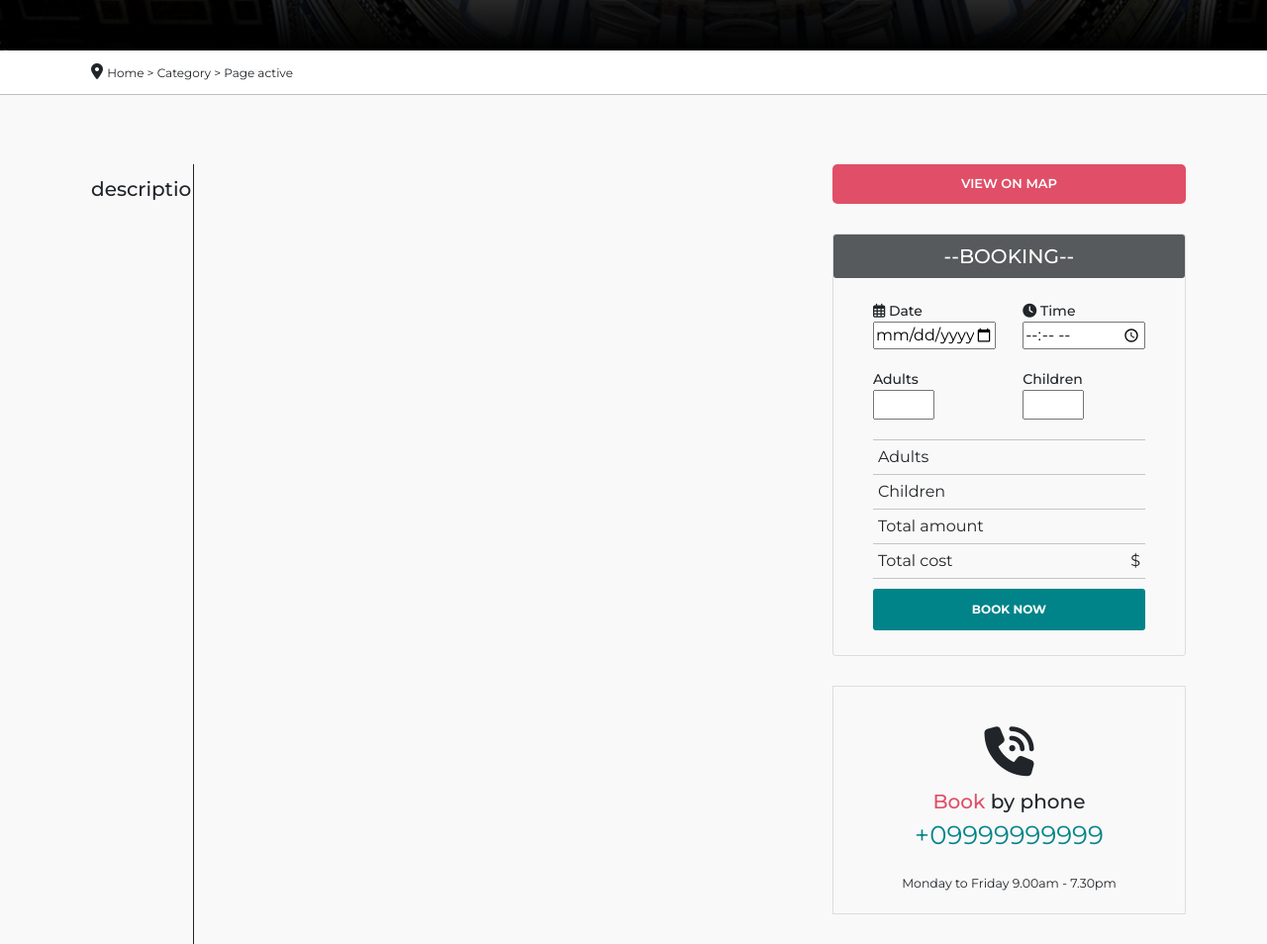
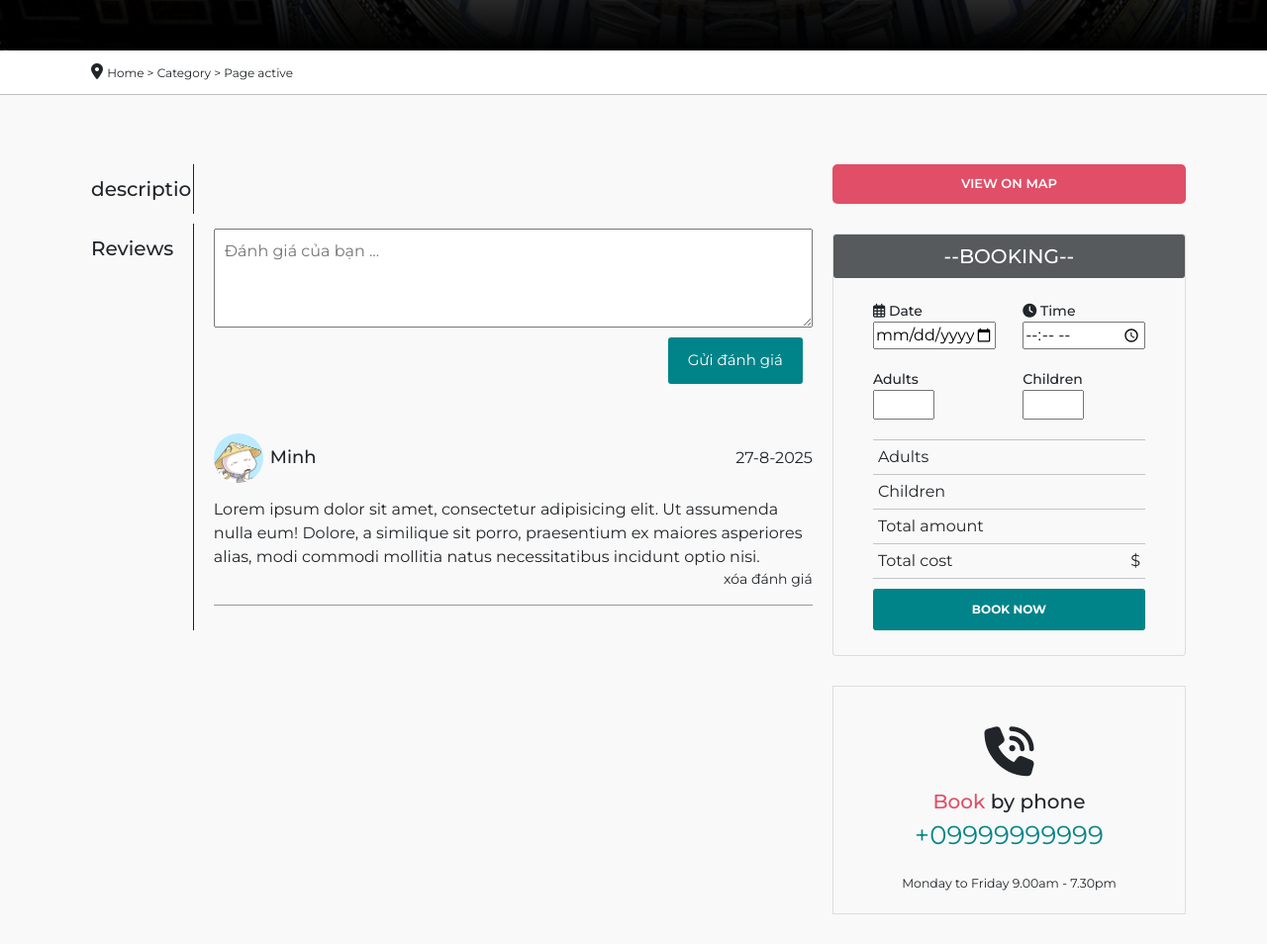
Before and after one commit to C-Minh17/big_project_js, a plain HTML site: page pages/item.html in a window 1280 px wide. Shown: the part 449-1403 px from the top of the page at 99% size. Drawn offline with nearby package versions, Linux system fonts and the light colour scheme; grey boxes are pictures that could not be loaded.

Commit message:
làm phần đánh giá của người dùng

```diff
--- a/asset/css/style.css
+++ b/asset/css/style.css
@@ -1360,8 +1360,11 @@ header{
 .info-item .box-info{
     display:flex;
 }
+.info-item .container-info{
+    width: 68%;
+}
 .info-item .box-info .info-detail{
-    width: 68%;
+    width: 100%;
     display: flex;
 }
 .info-item .box-info .info-detail>p{
@@ -1389,6 +1392,88 @@ header{
     height:auto;
     margin:20px 0;
 }
+
+.reviews-item{
+    width: 100%;
+    display: flex;
+    margin-top: 10px;
+}
+.reviews-item>p{
+    width: 15%;
+    font-size: 20px;
+    font-weight: 500;
+    border-right: 1px #222 solid;
+    padding:10px;
+}
+.reviews-item .box-review{
+    flex:1;
+    padding:5px 20px;
+}
+.input-review form{
+    width: 100%;
+    display: flex;
+    flex-wrap: wrap;
+    flex-direction:row-reverse;
+}
+.input-review textarea{
+    width: 100%;
+    height:100px;
+    padding:10px;
+    outline:none;
+}
+.input-review button{
+    padding:12px 20px;
+    background-color: #008489;
+    color:#fff;
+    font-size: 15px;
+    font-weight: 400;
+    border-radius: 3px;
+    margin:10px;
+    margin-bottom: 50px;
+    outline: none;
+    border: none;
+}
+.comment-box{
+    border-bottom: 1px #999 solid;
+    padding-bottom: 15px;
+    margin-bottom: 20px;
+}
+.info-comment{
+    display:flex;
+    justify-content: space-between;
+    align-items: center;
+    margin-bottom: 15px;
+}
+.info-user{
+    display:flex;
+    align-items: center;
+}
+.info-user .img{
+    width:50px;
+    height:50px;
+    border-radius: 50px;
+}
+.info-user .img img{
+    width:100%;
+    height:100%;
+    border-radius: 50px;
+}
+.info-user p{
+    font-weight: 500;
+    font-size: 18px;
+    margin-left: 7px;
+}
+.delete-review{
+    width: 100%;
+    text-align: end;
+    font-size: 14px;
+    cursor: pointer;
+}
+.delete-review:hover{
+    color:red;
+}
+
+
 
 .info-item .box-info .pay-item{
     flex:1;
--- a/asset/javascript/item.js
+++ b/asset/javascript/item.js
@@ -41,7 +41,6 @@ const boxHomePrice=document.querySelector(".item-home .price");
 const boxHomeImg=document.querySelector(".item-home-img");
 
 const dataItem=JSON.parse(localStorage.getItem("infoItem"))
-
 
 boxItem.innerHTML=`
     <h3 class="title">${dataItem.title}</h3>
@@ -148,6 +147,107 @@ document.querySelector(".bt-back").addEventListener("click",()=>{
     document.querySelector(".info-pay").style.display="none"
 })
 
+
+const commentReview=document.querySelector("#commentReview")
+const btReview=document.querySelector("#btReview")
+
+
+let dataReview=JSON.parse(localStorage.getItem("dataReview")) || []
+btReview.addEventListener("click",()=>{
+    if (localStorage.getItem("status") == 0){
+        alert("Vui lòng đăng nhập để đánh giá")
+        return
+    }
+    if (commentReview.value == ""){
+        return
+    }
+    const dateVN = new Date().toLocaleDateString("vi-VN", {
+        timeZone: "Asia/Ho_Chi_Minh"
+    });
+    const data={
+        comment:commentReview.value,
+        date:dateVN,
+        name:localStorage.getItem("nameUser"),
+        maDichVu:dataItem.id
+    }
+    dataReview.push(data)
+    localStorage.setItem("dataReview",JSON.stringify(dataReview))
+    reviewUI()
+    commentReview.value=""
+})
+const displayReview=document.querySelector("#displayReview")
+function reviewUI(){
+    dataReview=JSON.parse(localStorage.getItem("dataReview")) || []
+    const dataReviewSP=dataReview.reverse()
+    let dataReviewDisplay=[]
+    let dataReviewNone=[]
+    let html=""
+    dataReviewSP.forEach(item => {
+        if (item.maDichVu == dataItem.id){
+            dataReviewDisplay.push(item)
+            html+=`
+                <div class="comment-box">
+                    <div class="info-comment">
+                        <div class="info-user">
+                            <div class="img"><img src="/asset/img/avatar-default.jpg"></div>
+                            <p>${item.name}</p>
+                        </div>
+                        <div class="date-comment">${item.date}</div>
+                    </div>
+                    <div class="content-comment">${item.comment}</div>
+                    <div class="delete-review" data-name="${item.name}">xóa đánh giá</div>
+                </div>
+            `
+        }else{
+            dataReviewNone.push(item)
+        }
+    })
+    displayReview.innerHTML=html
+
+    document.querySelectorAll(".delete-review").forEach((item,i) => {
+        item.addEventListener("click",()=>{
+            if (localStorage.getItem("status") == 0){
+                alert("Vui lòng đăng nhập để thực hiện tác vụ này")
+                return
+            }
+            if (item.dataset.name != localStorage.getItem("nameUser")){
+                alert("bạn không thể xóa bình luận này")
+                return
+            }
+            dataReviewDisplay.splice(i,1)
+            localStorage.setItem("dataReview",JSON.stringify(dataReviewDisplay.concat(dataReviewNone)))
+            reviewUI()
+        })
+    })
+
+}
+reviewUI()
+
+
+
+
+
+
+
+
+
+
+
+
+
+
+
+
+
+
+
+
+
+
+
+
+
+
 // ----trạng thái ---
 if (localStorage.getItem("status")==1){
     document.querySelector(".sign-in-success").style.display="flex";
--- a/pages/item.html
+++ b/pages/item.html
@@ -105,10 +105,37 @@
         </div>
         <div class="container">
             <div class="box-info">
-                <div class="info-detail">
-                    <p>description</p>
-                    <div class="info-item" id="infoItem">
-                        <!-- //content -->
+                <div class="container-info">
+                    <div class="info-detail">
+                        <p>description</p>
+                        <div class="info-item" id="infoItem">
+                            <!-- //content -->
+                        </div>
+                    </div>
+                    <div class="reviews-item">
+                        <p>Reviews</p>
+                        <div class="box-review">
+                            <div class="input-review">
+                                <form  id="formReview">
+                                    <textarea id="commentReview" required placeholder="Đánh giá của bạn ..."></textarea>
+                                    <button id="btReview">Gửi đánh giá</button>
+                                </form>
+                            </div>
+                            <div class="display-review" id="displayReview">
+                                <!-- /////// -->
+                                <div class="comment-box">
+                                    <div class="info-comment">
+                                        <div class="info-user">
+                                            <div class="img"><img src="/asset/img/avatar-default.jpg"></div>
+                                            <p>Minh</p>
+                                        </div>
+                                        <div class="date-comment">27-8-2025</div>
+                                    </div>
+                                    <div class="content-comment">Lorem ipsum dolor sit amet, consectetur adipisicing elit. Ut assumenda nulla eum! Dolore, a similique sit porro, praesentium ex maiores asperiores alias, modi commodi mollitia natus necessitatibus incidunt optio nisi.</div>
+                                    <div class="delete-review">xóa đánh giá</div>
+                                </div>
+                            </div>
+                        </div>
                     </div>
                 </div>
                 <div class="pay-item">
```
Also changed, not shown: pages/history.html (+1 -1 lines), pages/login.html (+2 -2 lines), asset/img/avatar-default.jpg (added).
